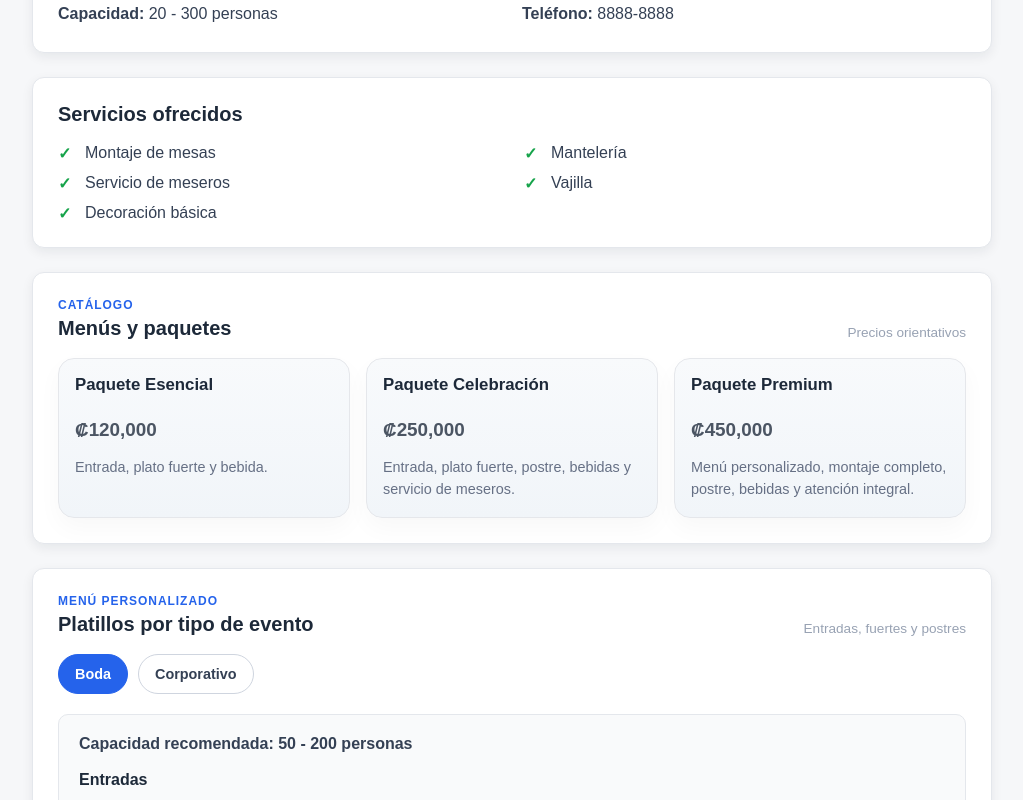
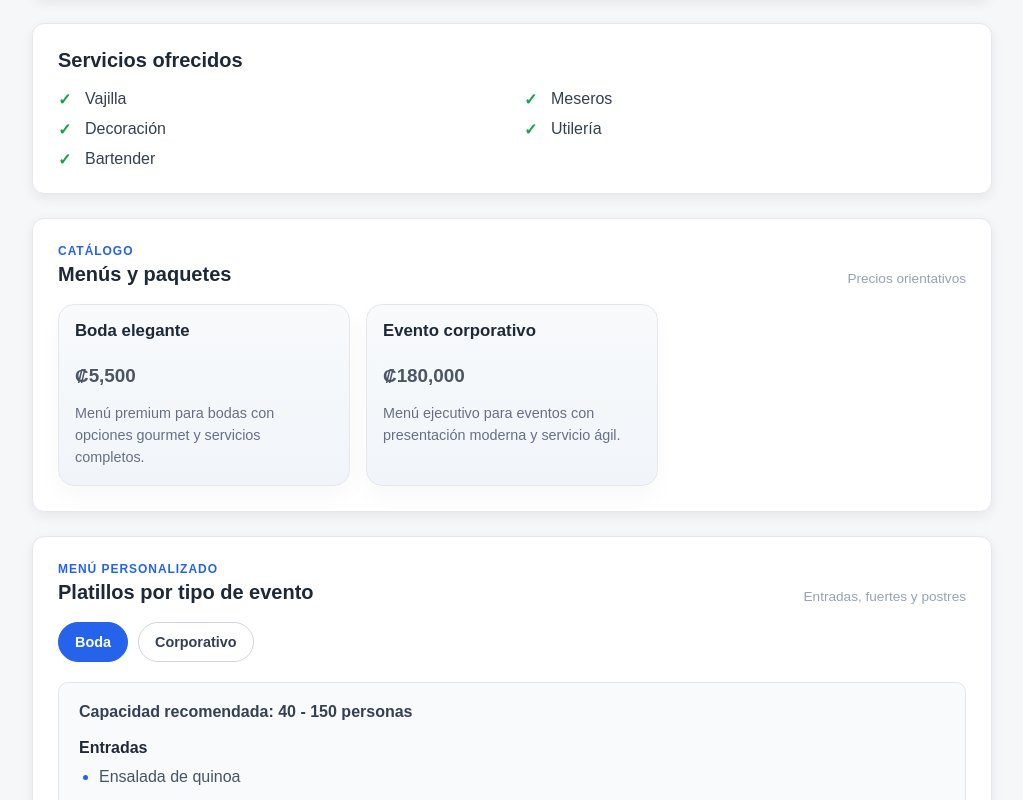
Before and after one commit to Brxck2203/CateringService, a React (Vite) app: page /catering/1 in a window 1280 px wide. Shown: the part 660-1460 px from the top of the page, without its empty margins (128-1151 px from the left). Built offline with nearby package versions, Linux system fonts and the light colour scheme.

Commit message:
feat: integrate CateringCatalogContext to manage catering data across components

```diff
--- a/src/App.jsx
+++ b/src/App.jsx
@@ -3,9 +3,11 @@ import MainMenu from "./pages/MainMenu";
 import CateringDetail from "./pages/CateringDetail";
 import QuotationPage from "./pages/QuotationPage";
 import ProviderDashboard from './pages/ProviderDashboard';
+import { CateringCatalogProvider } from "./context/CateringCatalogContext";
 
 function App() {
   return (
+    <CateringCatalogProvider>
       <BrowserRouter>
         <Routes>
           <Route path="/" element={<MainMenu />} />
@@ -14,6 +16,7 @@ function App() {
           <Route path="/proveedor/panel" element={<ProviderDashboard />} />
         </Routes>
       </BrowserRouter>
+    </CateringCatalogProvider>
   );
 }
 
--- /dev/null
+++ b/src/context/CateringCatalogContext.jsx
@@ -0,0 +1,132 @@
+import { createContext, useContext, useEffect, useMemo, useState } from "react";
+import cateringData from "../data/cateringData";
+import menuCatalogData from "../data/menuCatalogData";
+import { loadProviderDashboardData } from "../services/providerDashboardStorage";
+
+const PROVIDER_CATERING_ID = 1;
+const CateringCatalogContext = createContext(null);
+
+const asArray = (value) => (Array.isArray(value) ? value : []);
+
+const createProviderMenuCatalog = (menus) => {
+  const groupedMenus = new Map();
+
+  menus.forEach((menu) => {
+    const eventType = menu.eventType || "Otros";
+    const current = groupedMenus.get(eventType) || {
+      tipoEvento: eventType,
+      capacidadMinima: Number(menu.minGuests) || 0,
+      capacidadMaxima: Number(menu.maxGuests) || 0,
+      entradas: [],
+      platosFuertes: [],
+      postres: [],
+      bebidas: []
+    };
+
+    current.capacidadMinima = Math.min(current.capacidadMinima || Number(menu.minGuests) || 0, Number(menu.minGuests) || 0);
+    current.capacidadMaxima = Math.max(current.capacidadMaxima, Number(menu.maxGuests) || 0);
+    current.entradas.push(...asArray(menu.starters));
+    current.platosFuertes.push(...asArray(menu.mains));
+    current.postres.push(...asArray(menu.desserts));
+    current.bebidas.push(...asArray(menu.drinks));
+    groupedMenus.set(eventType, current);
+  });
+
+  return [...groupedMenus.values()].map((menu) => ({
+    ...menu,
+    entradas: [...new Set(menu.entradas)],
+    platosFuertes: [...new Set(menu.platosFuertes)],
+    postres: [...new Set(menu.postres)],
+    bebidas: [...new Set(menu.bebidas)]
+  }));
+};
+
+const createManagedCatering = (providerData) => {
+  const baseCatering = cateringData.find((catering) => catering.id === PROVIDER_CATERING_ID);
+  const business = providerData.business || {};
+  const providerMenus = asArray(providerData.menus);
+  const prices = providerMenus.map((menu) => Number(menu.price)).filter(Number.isFinite);
+  const menuCatalog = createProviderMenuCatalog(providerMenus);
+  const menuRestrictions = providerMenus.flatMap((menu) => asArray(menu.restrictions));
+  const menuServices = providerMenus.flatMap((menu) => asArray(menu.services));
+  const portfolio = asArray(business.portfolio);
+  const eventTypes = asArray(business.eventTypes);
+  const specialties = asArray(business.specialties);
+
+  return {
+    ...baseCatering,
+    id: PROVIDER_CATERING_ID,
+    nombre: business.name || baseCatering.nombre,
+    info: business.description || baseCatering.info,
+    descripcionCorta: business.description || baseCatering.descripcionCorta,
+    ubicacion: business.location || baseCatering.ubicacion,
+    categoria: specialties[0] || baseCatering.categoria,
+    contacto: {
+      ...baseCatering.contacto,
+      telefono: business.phone || baseCatering.contacto.telefono,
+      email: business.email || "",
+      whatsapp: business.whatsapp || baseCatering.contacto.whatsapp
+    },
+    capacidadMinima: Number(business.minCapacity) || 0,
+    capacidadMaxima: Number(business.maxCapacity) || 0,
+    tiposEvento: eventTypes.length ? eventTypes : baseCatering.tiposEvento,
+    tiposMenu: providerMenus.map((menu) => menu.pricingModel).filter(Boolean),
+    imagenes: portfolio.length ? portfolio : baseCatering.imagenes,
+    imagen: portfolio[0] || baseCatering.imagen,
+    precioMinimo: prices.length ? Math.min(...prices) : 0,
+    precioMaximo: prices.length ? Math.max(...prices) : 0,
+    servicios: [...new Set(menuServices.length ? menuServices : baseCatering.servicios)],
+    restricciones: [...new Set(menuRestrictions.length ? menuRestrictions : baseCatering.restricciones)],
+    menus: providerMenus.map((menu) => ({
+      id: menu.id,
+      nombre: menu.name || "",
+      precio: Number(menu.price) || 0,
+      descripcion: menu.description || ""
+    })),
+    menuCatalog
+  };
+};
+
+const loadCatalog = () => {
+  const providerData = loadProviderDashboardData();
+  const managedCatering = createManagedCatering(providerData);
+
+  return {
+    caterings: cateringData.map((catering) =>
+      catering.id === PROVIDER_CATERING_ID ? managedCatering : catering
+    ),
+    menuCatalog: {
+      ...menuCatalogData,
+      [PROVIDER_CATERING_ID]: managedCatering.menuCatalog
+    }
+  };
+};
+
+export function CateringCatalogProvider({ children }) {
+  const [catalog, setCatalog] = useState(loadCatalog);
+
+  useEffect(() => {
+    const handleProviderUpdate = () => setCatalog(loadCatalog());
+    window.addEventListener("provider-dashboard-updated", handleProviderUpdate);
+
+    return () => window.removeEventListener("provider-dashboard-updated", handleProviderUpdate);
+  }, []);
+
+  const value = useMemo(() => catalog, [catalog]);
+
+  return (
+    <CateringCatalogContext.Provider value={value}>
+      {children}
+    </CateringCatalogContext.Provider>
+  );
+}
+
+export function useCateringCatalog() {
+  const context = useContext(CateringCatalogContext);
+
+  if (!context) {
+    throw new Error("useCateringCatalog debe usarse dentro de CateringCatalogProvider");
+  }
+
+  return context;
+}
--- a/src/pages/CateringDetail.jsx
+++ b/src/pages/CateringDetail.jsx
@@ -1,7 +1,6 @@
 import { useParams, Link } from "react-router-dom";
-import cateringData from "../data/cateringData";
 import MenuCatalog from "../components/MenuCatalog";
-import menuCatalogData from "../data/menuCatalogData";
+import { useCateringCatalog } from "../context/CateringCatalogContext";
 
 function Stars({ value }) {
   const rounded = Math.round(value);
@@ -14,7 +13,8 @@ function Stars({ value }) {
 
 function CateringDetail() {
   const { id } = useParams();
-  const catering = cateringData.find((item) => item.id === Number(id));
+  const { caterings, menuCatalog } = useCateringCatalog();
+  const catering = caterings.find((item) => String(item.id) === id);
 
   if (!catering) {
     return (
@@ -28,7 +28,7 @@ function CateringDetail() {
   const whatsappUrl = `${catering.contacto.whatsapp}?text=${encodeURIComponent(
     "Hola, vi su perfil en Catering Services y quisiera consultar por un evento.",
   )}`;
-  const menuPersonalizado = menuCatalogData[catering.id] ?? [];
+  const menuPersonalizado = menuCatalog[catering.id] ?? [];
 
   return (
     <main className="catering-detail">
--- a/src/pages/MainMenu.jsx
+++ b/src/pages/MainMenu.jsx
@@ -1,6 +1,6 @@
 import { useMemo, useState } from "react";
-import cateringData from "../data/cateringData";
 import CateringCard from "../components/CateringCard";
+import { useCateringCatalog } from "../context/CateringCatalogContext";
 
 const initialFilters = {
   query: "",
@@ -15,27 +15,28 @@ const initialFilters = {
 };
 
 function MainMenu() {
+  const { caterings } = useCateringCatalog();
   const [filters, setFilters] = useState(initialFilters);
   const hasActiveFilters = Object.values(filters).some(Boolean);
 
   const eventTypes = useMemo(
-    () => [...new Set(cateringData.flatMap((catering) => catering.tiposEvento))].sort(),
-    [],
+    () => [...new Set(caterings.flatMap((catering) => catering.tiposEvento))].sort(),
+    [caterings],
   );
 
   const categories = useMemo(
-    () => [...new Set(cateringData.map((catering) => catering.categoria))].sort(),
-    [],
+    () => [...new Set(caterings.map((catering) => catering.categoria))].sort(),
+    [caterings],
   );
 
   const locations = useMemo(
-    () => [...new Set(cateringData.map((catering) => catering.ubicacion))].sort(),
-    [],
+    () => [...new Set(caterings.map((catering) => catering.ubicacion))].sort(),
+    [caterings],
   );
 
   const menuTypes = useMemo(
-    () => [...new Set(cateringData.flatMap((catering) => catering.tiposMenu))].sort(),
-    [],
+    () => [...new Set(caterings.flatMap((catering) => catering.tiposMenu))].sort(),
+    [caterings],
   );
 
   const filteredCatering = useMemo(() => {
@@ -44,7 +45,7 @@ function MainMenu() {
     const guests = Number(filters.guests);
     const minRating = Number(filters.minRating);
 
-    return cateringData.filter((catering) => {
+    return caterings.filter((catering) => {
       const searchableText = [
         catering.nombre,
         catering.categoria,
@@ -84,7 +85,7 @@ function MainMenu() {
         matchesRating
       );
     });
-  }, [filters]);
+  }, [caterings, filters]);
 
   const handleChange = (event) => {
     const { name, value } = event.target;
--- a/src/pages/QuotationPage.jsx
+++ b/src/pages/QuotationPage.jsx
@@ -1,6 +1,6 @@
 import { useState } from "react";
 import { Link, useParams } from "react-router-dom";
-import cateringData from "../data/cateringData";
+import { useCateringCatalog } from "../context/CateringCatalogContext";
 
 const initialForm = {
   nombre: "",
@@ -20,7 +20,8 @@ function saveToLocalStorage(key, value) {
 
 function QuotationPage() {
   const { id } = useParams();
-  const catering = cateringData.find((item) => item.id === Number(id));
+  const { caterings } = useCateringCatalog();
+  const catering = caterings.find((item) => String(item.id) === id);
   const [form, setForm] = useState(initialForm);
   const [quotation, setQuotation] = useState(null);
   const [contracted, setContracted] = useState(false);
--- a/src/services/providerDashboardStorage.js
+++ b/src/services/providerDashboardStorage.js
@@ -31,6 +31,7 @@ export const loadProviderDashboardData = () => {
 export const saveProviderDashboardData = (data) => {
   try {
     localStorage.setItem(STORAGE_KEY, JSON.stringify(data));
+    window.dispatchEvent(new Event('provider-dashboard-updated'));
     return true;
   } catch (error) {
     console.error('Error guardando datos del panel del proveedor:', error);
```
Lines whose indentation alone changed are shown as unchanged.
